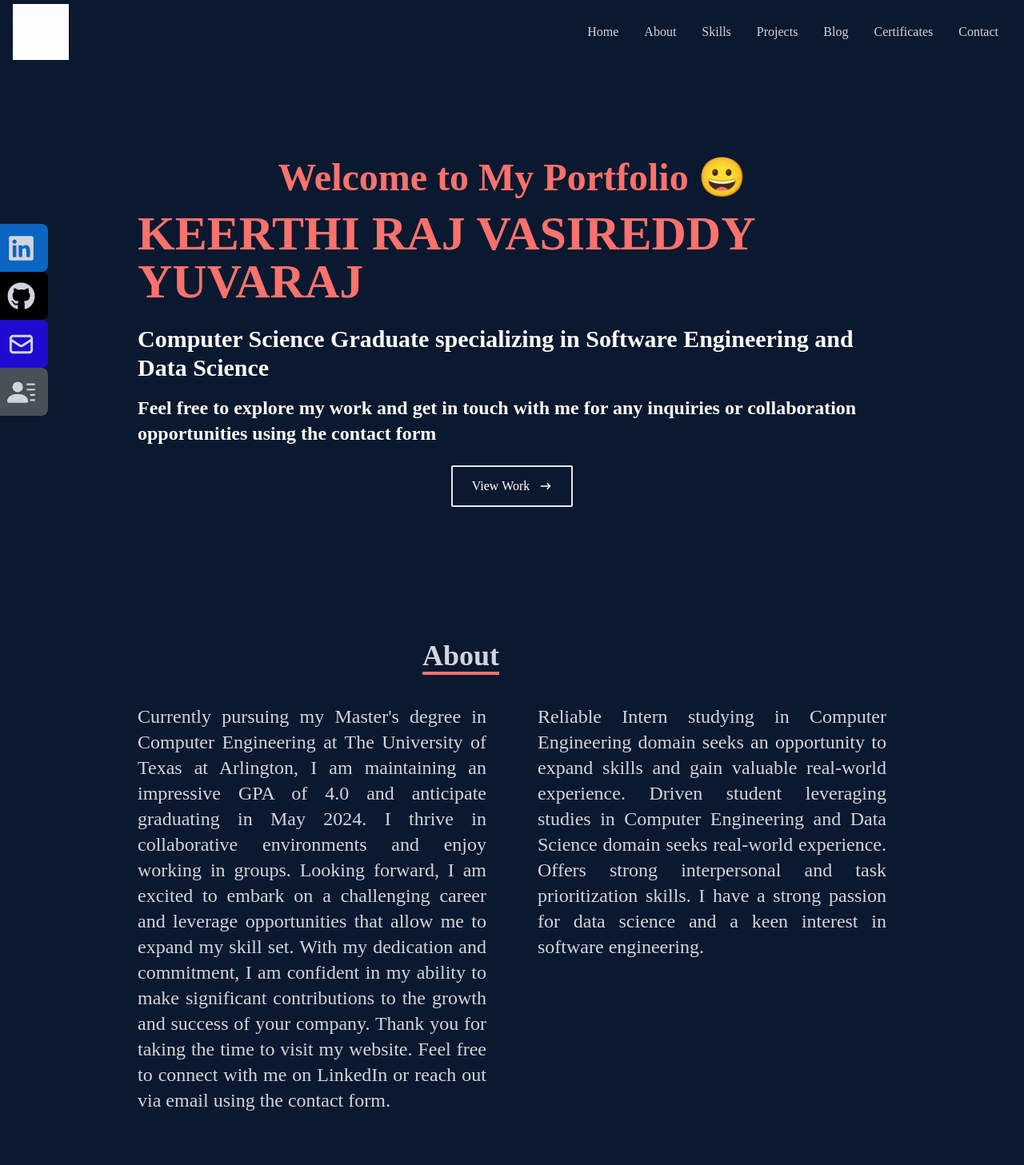
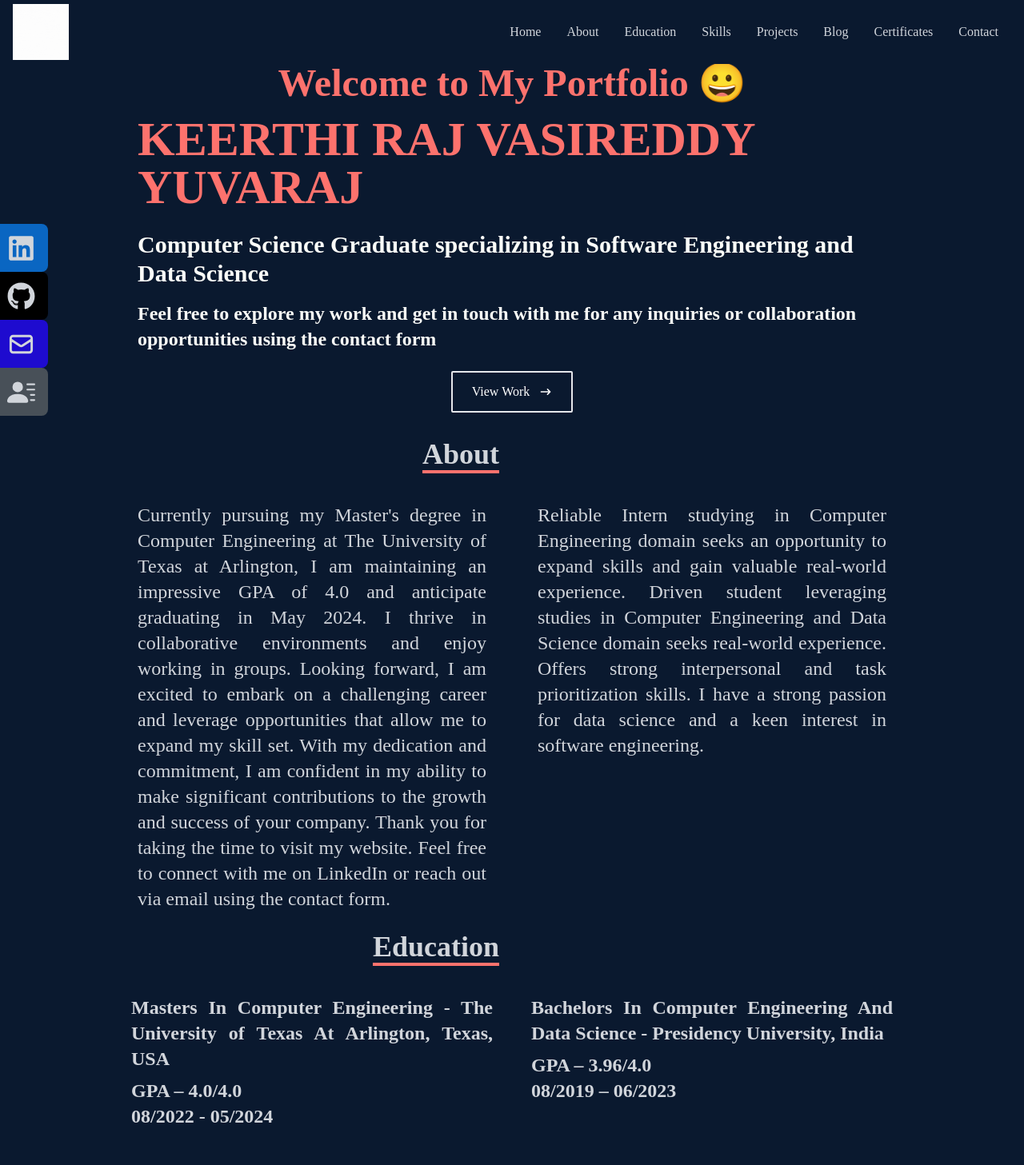
Before and after one commit to KR-16/KeerthiRajPortfolio, a React (Create React App) app in the folder portfolio/: page / in a window 1280 px wide. Shown: the top 1457 px of the page at 80% size. Built offline with nearby package versions, Linux system fonts and the light colour scheme; the HTML template or start-up script is replaced by a standard one.

Commit message:
Education

```diff
--- a/portfolio/src/App.js
+++ b/portfolio/src/App.js
@@ -1,6 +1,7 @@
 import Home from "./components/Home";
 import Navbar from "./components/Navbar"
 import About from "./components/About";
+import Education from "./components/Education";
 import Skills from "./components/Skills";
 import Experience from "./components/Experience";
 import Blog from "./components/Blog";
@@ -13,6 +14,7 @@ function App() {
       <Navbar />
       <Home />
       <About />
+      <Education />
       <Skills />
       <Experience />
       <Blog />
--- a/portfolio/src/components/About.jsx
+++ b/portfolio/src/components/About.jsx
@@ -2,7 +2,7 @@ import React from 'react'
 
 const About = () => {
   return (
-    <div name='about' className='w-full min-h-screen bg-[#0a192f] text-gray-300'>
+    <div name='about' className='w-full h-auto pb-6 bg-[#0a192f] text-gray-300'>
         <div className='flex flex-col justify-center items-center w-full h-full'>
           {/* container */}
           <div className='max-w-[1000px] w-full grid grid-cols-2 gap-8'>
--- a/portfolio/src/components/Contact.jsx
+++ b/portfolio/src/components/Contact.jsx
@@ -27,7 +27,7 @@ import ProfilePic from '../assets/profilepic.jpeg'; // Replace with the actual U
 
 const Contact = () => {
   return (
-    <div name='contact' className='w-full md:h-screen bg-[#0a192f] text-gray-300'>
+    <div name='contact' className='w-full h-auto md:h-screen bg-[#0a192f] text-gray-300'>
       <div className='max-w-[1000px] mx-auto p-4 flex flex-col md:flex-row w-full h-full'>
         {/* Contact Form */}
         <div className='flex flex-col md:w-1/2 md:mr-8 h-full'>
--- /dev/null
+++ b/portfolio/src/components/Education.jsx
@@ -0,0 +1,46 @@
+import React from 'react'
+
+const Education = () => {
+  return (
+    <div name='education' className='w-full h-auto pb-6 bg-[#0a192f] text-gray-300'>
+        <div className='flex flex-col justify-center items-center w-full h-full'>
+          {/* container */}
+          <div className='max-w-[1000px] w-full grid grid-cols-2 gap-8'>
+            <div className='sm:text-right pb-10 pl-4'>
+              <div>
+                  <p className='text-4xl font-bold inline border-b-4 border-[#fd726d]'>Education</p>
+              </div>
+            </div>
+            <div></div>
+          </div>
+          <div className='max-w-[1000px] w-full grid sm:grid-cols-2 gap-4 px-2'>
+            <div className='sm:text-left text-2xl px-4'>
+              <p className='text-justify font-bold pb-2'>
+              Masters In Computer Engineering - The University of Texas At Arlington, Texas, USA
+              </p>
+              <p className='text-justify font-bold'>
+              GPA – 4.0/4.0
+              </p>
+              <p className='text-justify font-bold'>
+              08/2022 - 05/2024
+              </p>
+            </div>
+            <div className='sm:text-right text-2xl px-4'>
+              <p className='text-justify font-bold pb-2'>
+              Bachelors In Computer Engineering And Data Science - Presidency University, India
+              </p>
+              <p className='text-justify font-bold'>
+              GPA – 3.96/4.0
+              </p>
+              <p className='text-justify font-bold'>
+              08/2019 – 06/2023
+              </p>
+            </div>
+        </div>
+        </div>
+    </div>
+
+  )
+}
+
+export default Education;
--- a/portfolio/src/components/Experience.jsx
+++ b/portfolio/src/components/Experience.jsx
@@ -6,7 +6,7 @@ import REACT from "../assets/messageapplication.jpg"
 
 const Experience = () => {
   return (
-    <div name='experience' className='w-full md:h-screen bg-[#0a192f] text-gray-300'>
+    <div name='experience' className='w-full h-auto pb-6 md:h-screen bg-[#0a192f] text-gray-300'>
         <div className='max-w-[1000px] mx-auto p-4 flex flex-col justify-center w-full h-full'>
             <div className='sm:text-left text-2xl px-4'>
                 <p className='text-4xl font-bold inline border-b-4 border-[#fd726d] text-gray-300'>Projects</p>
--- a/portfolio/src/components/Home.jsx
+++ b/portfolio/src/components/Home.jsx
@@ -5,10 +5,10 @@ import {Link} from "react-scroll"
 export const Home = () => {
   return (
     // We will use the name='home' property for react smooth scroll
-    <div name='home' className='w-full h-screen bg-[#0a192f]'>
+    <div name='home' className='w-full h-auto pb-6 bg-[#0a192f]'>
         {/* Container */}
         <div className='max-w-[1000px] mx-auto px-8 flex flex-col justify-center h-full'>
-            <h1 className='text-[#fd726d] inline-flex justify-center text-5xl font-bold pb-4 pt-10'>
+            <h1 className='text-[#fd726d] inline-flex justify-center text-5xl font-bold pb-4 pt-20'>
                 Welcome to My Portfolio 😀
             </h1>
             <p className= 'text-[#fd726d] inline-flex justify-center text-6xl font-bold pb-6'>
--- a/portfolio/src/components/Navbar.jsx
+++ b/portfolio/src/components/Navbar.jsx
@@ -29,6 +29,11 @@ const Navbar = () => {
                 <li>
                     <Link to="about" smooth={true} offset={50} duration={500}>
                         About
+                    </Link>
+                </li>
+                <li>
+                    <Link to="education" smooth={true} offset={50} duration={500}>
+                        Education
                     </Link>
                 </li>
                 <li>
@@ -78,6 +83,11 @@ const Navbar = () => {
                     <li className='py-6 text-4xl'>
                     <Link onClick={handleClick} to="about" smooth={true} offset={50} duration={500}>
                         About
+                    </Link>
+                    </li>
+                    <li className='py-6 text-4xl'>
+                    <Link onClick={handleClick} to="education" smooth={true} offset={50} duration={500}>
+                        Education
                     </Link>
                     </li>
                     <li className='py-6 text-4xl'>
--- a/portfolio/src/components/Skills.jsx
+++ b/portfolio/src/components/Skills.jsx
@@ -10,9 +10,10 @@ import MACHINELEARNING from '../assets/MachineLearning.png'
 
 const Skills = () => {
   return (
-    <div name='skills' className='bg-[#0a192f] text-gray-300'>
+    <div name='skills' className='w-full h-auto pb-6 bg-[#0a192f] text-gray-300'>
+        <div className='flex flex-col justify-center items-center w-full h-full'>
         {/* container */}
-        <div className='max-w-[1000px] mx-auto p-4 flex flex-col justify-center w-full'>
+        <div className='max-w-[1000px] mx-auto p-4 flex flex-col justify-center w-full h-full'>
             <div className='sm:text-left text-2xl px-4'>
                 <p className='text-4xl font-bold inline border-b-4 border-[#fd726d]'>
                     Skills
@@ -97,6 +98,7 @@ const Skills = () => {
             </div>
         </div>
     </div>
+    </div>
   )
 }
 
```
